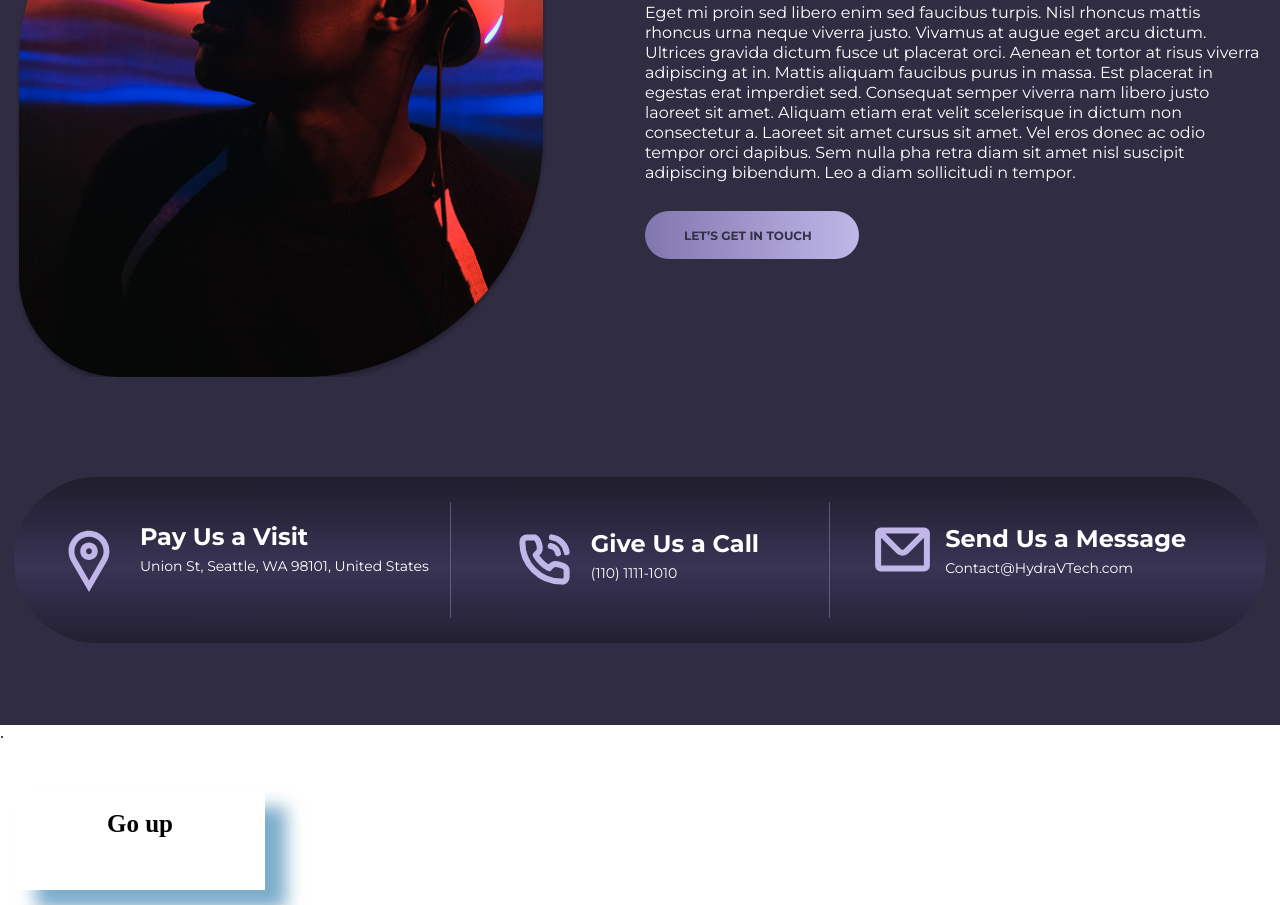
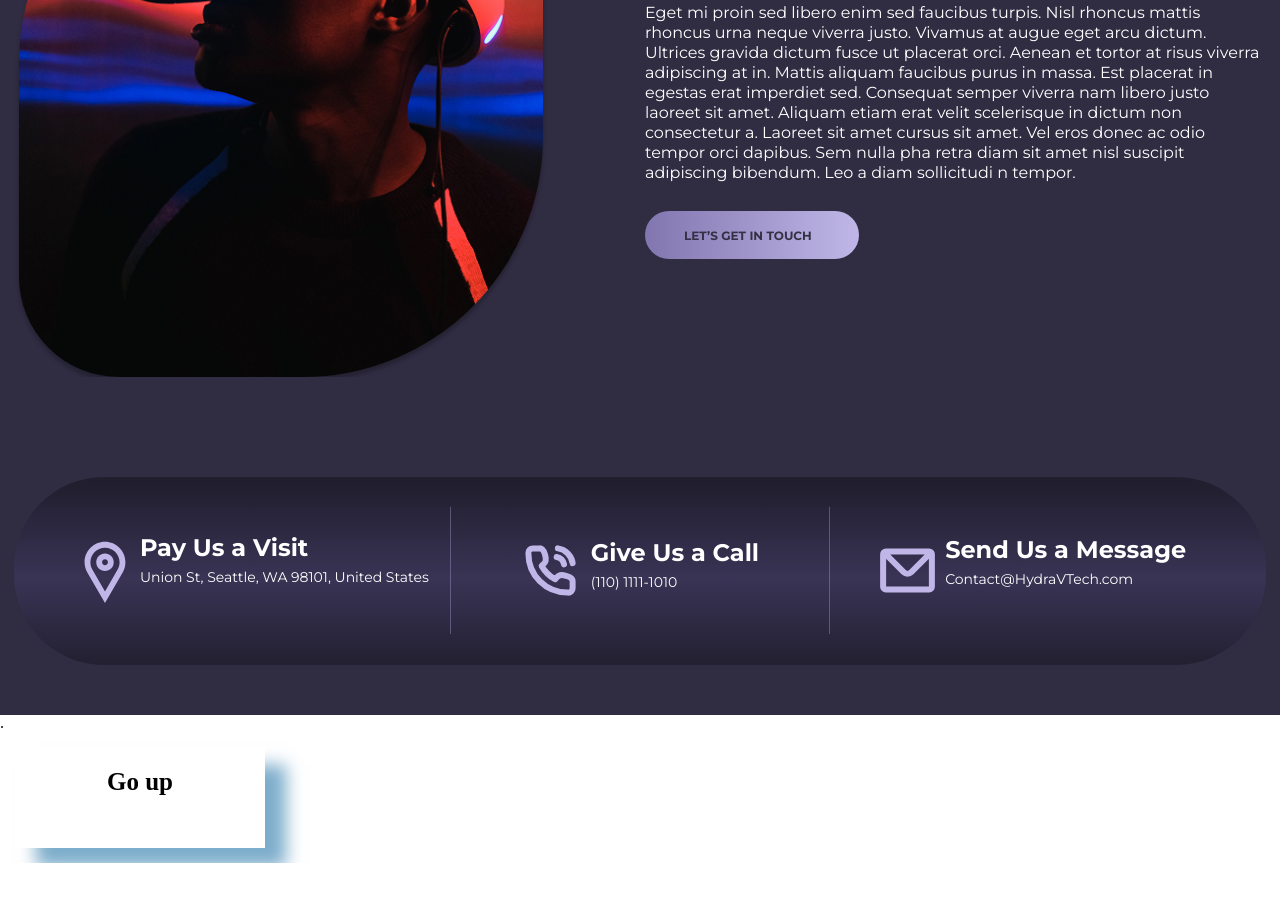
Before and after one commit to OlenaBoiko1/homeworks, a plain HTML site: page lesson_06/index.html in a window 1280 px wide. Shown: the part 1048-1953 px from the top of the page. After the commit the page ends 1911 px from the top, so only its background shows below. Drawn offline with Linux system fonts and the light colour scheme.

Commit message:
Add files via upload

```diff
--- a/lesson_06/css/style.css
+++ b/lesson_06/css/style.css
@@ -196,10 +196,13 @@ body {
     vertical-align: middle;
 }
 
+.block {
+    width: 100%;
+    padding: 34px 0;
+}
+
 .border {
-    padding-top: 30px;
     width: 100%;
-    min-height: 116px;
     border: 1px solid rgba(192, 183, 232, 0.33);
 }
 
@@ -238,12 +241,12 @@ body {
 }
 
 .call {
-    background: url('../img/phone-call.svg') 70px center / 59px no-repeat;
+    background: url('../img/phone-call.svg') 0 0 / 59px no-repeat;
     min-height: 59px;
 }
 
 .mail {
-    background: url('../img/mail.svg') 35px -10px / 65px no-repeat;
+    background: url('../img/mail.svg') 0 0 / 65px no-repeat;
     min-height: 65px;
 }
 
--- a/lesson_06/index.html
+++ b/lesson_06/index.html
@@ -89,24 +89,28 @@
             <div class="hydra-contacts" id="hydra-contacts">
                 <div class="container">
                     <div class="hydra-contacts-block">
-                        <div class="hydra-contacts-block-item location">
-                            <div class="hydra-contacts-block-item-info">
-                                <h2>Pay Us a Visit</h2>
-                                <a href="#">Union St, Seattle, WA 98101, United States</a>
+                        <div class="hydra-contacts-block-item">
+                            <div class="block">
+                                <div class="hydra-contacts-block-item-info location">
+                                    <h2>Pay Us a Visit</h2>
+                                    <a href="#">Union St, Seattle, WA 98101, United States</a>
+                                </div>
                             </div>
                         </div>
-                        <div class="hydra-contacts-block-item call">
-                            <div class="border">
-                                <div class="hydra-contacts-block-item-info">
+                        <div class="hydra-contacts-block-item">
+                            <div class="block border">
+                                <div class="hydra-contacts-block-item-info call">
                                     <h2>Give Us a Call</h2>
                                     <a href="tel:11011111010">(110) 1111-1010</a>
                                 </div>
                             </div>
                         </div>
-                        <div class="hydra-contacts-block-item mail">
-                            <div class="hydra-contacts-block-item-info">
-                                <h2>Send Us a Message</h2>
-                                <a href="mailto:Contact@HydraVTech.com">Contact@HydraVTech.com</aф>
+                        <div class="hydra-contacts-block-item">
+                            <div class="block">
+                                <div class="hydra-contacts-block-item-info mail">
+                                    <h2>Send Us a Message</h2>
+                                    <a href="mailto:Contact@HydraVTech.com">Contact@HydraVTech.com</a>
+                                </div>
                             </div>
                         </div>
                     </div>
```
